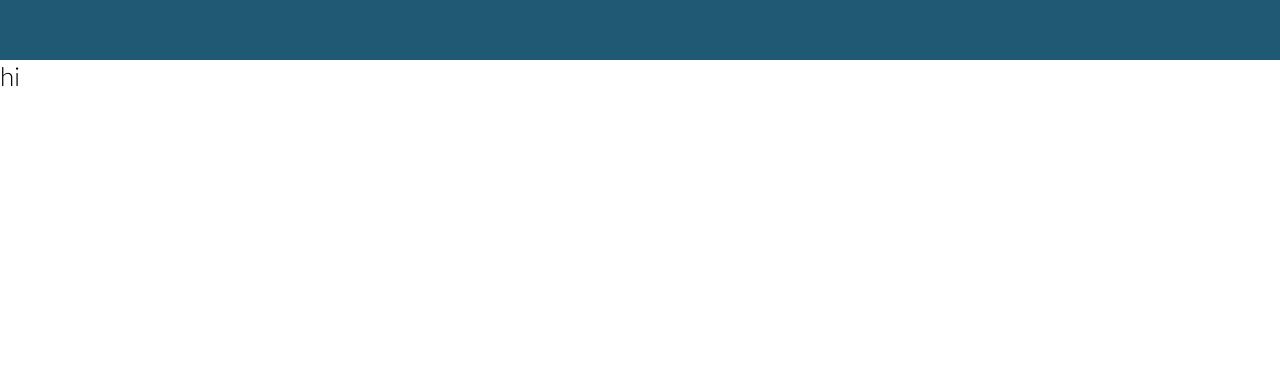
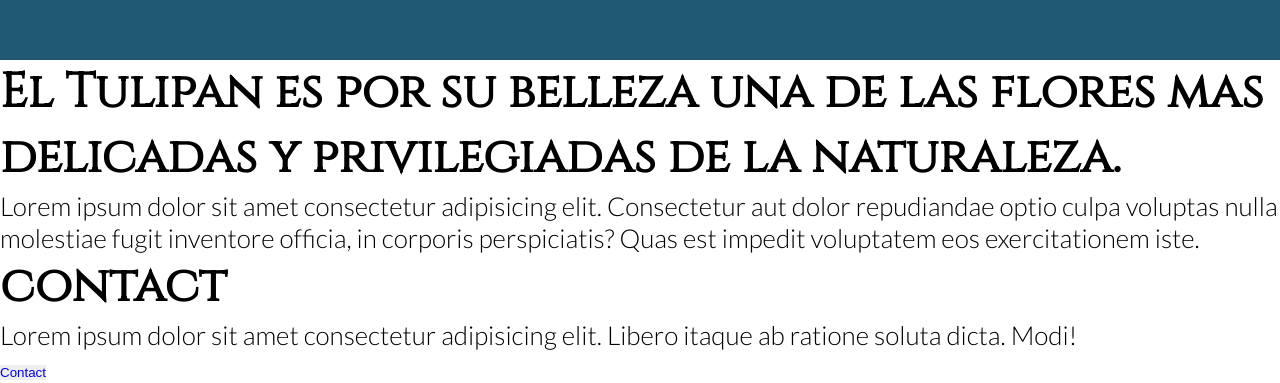
Before and after one commit to IagoPL/tulip, a plain HTML site: page index.html in a window 1280 px wide. Shown: the part 740-1123 px from the top of the page. Before the commit the page ends 832 px from the top, so only its background shows below. Drawn offline with Linux system fonts and the light colour scheme.

Commit message:
html index

```diff
--- a/index.html
+++ b/index.html
@@ -50,7 +50,29 @@
         <img src="img/general/Vector.svg" alt="" id="arrow">
     </section>
     <section id="services">
-        hi
+        <div class="boxbig">
+
+        </div>
+        <div class="boxmini">
+
+        </div>
+        <div class="boxbig">
+
+        </div>
+    </section>
+    <section id="description">
+        <h2>
+            El Tulipan es por su belleza una de las flores mas delicadas y privilegiadas de la naturaleza.
+        </h2>
+        <p>Lorem ipsum dolor sit amet consectetur adipisicing elit. Consectetur aut dolor repudiandae optio culpa voluptas nulla molestiae fugit inventore officia, in corporis perspiciatis? Quas est impedit voluptatem eos exercitationem iste.</p>
+
+    </section>
+    <section id="contact">
+        <div id="bg_concac">
+            <h2>contact</h2>
+            <p>Lorem ipsum dolor sit amet consectetur adipisicing elit. Libero itaque ab ratione soluta dicta. Modi!</p>
+            <button><a href="#">Contact</a></button>
+        </div>
     </section>
 </body>
 
```
